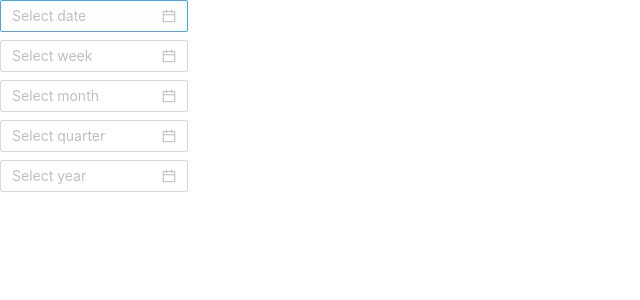
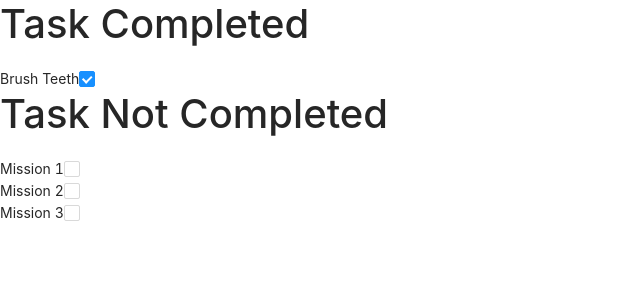
Before and after one commit to giangann/ReactJS_review, a React (Create React App) app: page / in a window 1280 px wide. Shown: the top 300 px of the page, without its empty margins (0-640 px from the left). Built offline with nearby package versions, Linux system fonts and the light colour scheme.

Commit message:
fix_dulicapte_check_item

```diff
--- a/package.json
+++ b/package.json
@@ -9,6 +9,7 @@
     "antd": "^4.17.4",
     "bootstrap": "^5.1.3",
     "classnames": "^2.3.1",
+    "lodash": "^4.17.21",
     "react": "^17.0.2",
     "react-bootstrap": "^2.0.4",
     "react-dom": "^17.0.2",
--- a/src/App.js
+++ b/src/App.js
@@ -5,23 +5,74 @@ import "bootstrap/dist/css/bootstrap.min.css";
 import { Navbar } from "react-bootstrap";
 import { DatePicker, Space } from "antd";
 import "antd/dist/antd.css"; // or 'antd/dist/antd.less'
+import _, { values } from "lodash";
+import Checkbox from "antd/lib/checkbox/Checkbox";
+import { v4 as uuidv4 } from "uuid";
+import TodoList from "./TodoList"
 
 function App() {
-  const { RangePicker } = DatePicker;
+  const [todos, setTodos] = useState([
+    {
+      id: uuidv4(),
+      work: "Brush Teeth",
+      deadline: "2021-12-18",
+      isCompleted: true,
+    },
+    {
+      id: uuidv4(),
+      work: "Mission 1",
+      deadline: "2021-12-17",
+      isCompleted: false,
+    },
+    {
+      id: uuidv4(),
+      work: "Mission 2",
+      deadline: "2021-12-21",
+      isCompleted: false,
+    },
+    {
+      id: uuidv4(),
+      work: "Mission 3",
+      deadline: "2021-12-21",
+      isCompleted: false,
+    },
+  ]);
+  //handle when user tick the checkbox
 
-  function onChange(date, dateString) {
-    console.log(date, dateString);
-  }
+  const changeStatus = (id, values) => {
+    const tempTodos = todos.map((todo) =>
+      todo.id === id
+        ? {
+            ...todo,
+            isCompleted: values,
+          }
+        : todo
+    );
+    setTodos(tempTodos);
+  };
+
+  console.log(todos);
+
+  const partition = _.partition(todos, "isCompleted");
+
+  const taskCompleted = partition[0];
+  const taskNotCompleted = partition[1];
 
   return (
     <div>
-      <Space direction="vertical">
-        <DatePicker onChange={onChange} />
-        <DatePicker onChange={onChange} picker="week" />
-        <DatePicker onChange={onChange} picker="month" />
-        <DatePicker onChange={onChange} picker="quarter" />
-        <DatePicker onChange={onChange} picker="year" />
-      </Space>
+      <div>
+        <h1>Task Completed</h1>
+        {taskCompleted.map((item) => (
+          <TodoList key={item.id} item = {item} handleCheck = {changeStatus} />
+        ))}
+      </div>
+
+      <div>
+        <h1>Task Not Completed</h1>
+        {taskNotCompleted.map((item) => (
+          <TodoList key={item.id} item = {item} handleCheck = {changeStatus} />
+        ))}
+      </div>
     </div>
   );
 }
--- /dev/null
+++ b/src/TodoList.js
@@ -0,0 +1,16 @@
+import Checkbox from "antd/lib/checkbox/Checkbox"
+
+function TodoList({item,handleCheck}){
+    return(
+        <div>
+
+            {item.work}
+            <Checkbox onChange={e=>{
+                handleCheck(item.id,e.target.checked)
+            }}
+            defaultChecked = {item.isCompleted}></Checkbox>
+        </div>
+    )
+}
+
+export default TodoList
```
Also changed, not shown: 1 other file (tests, documents, lock files or other folders).
